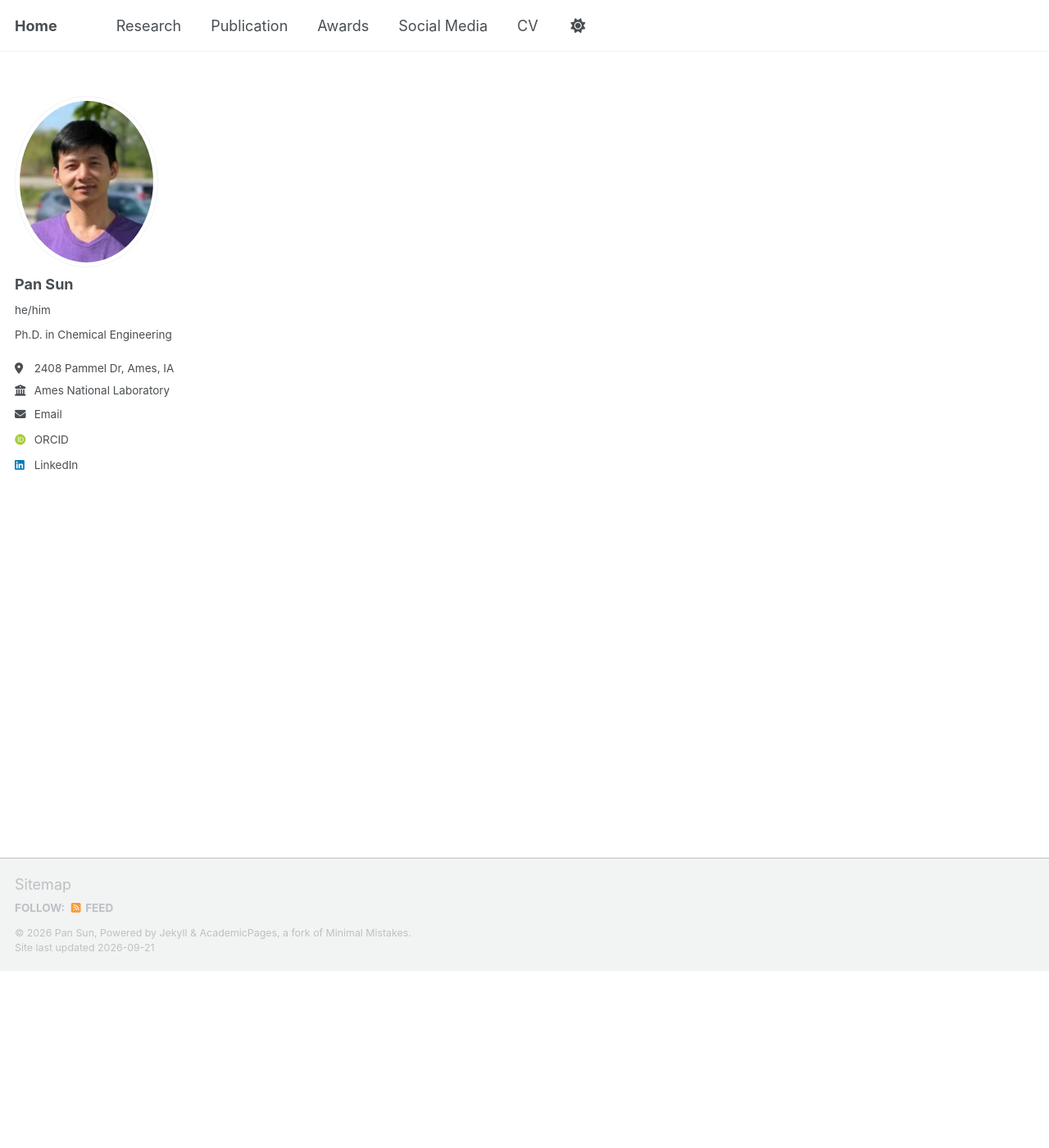
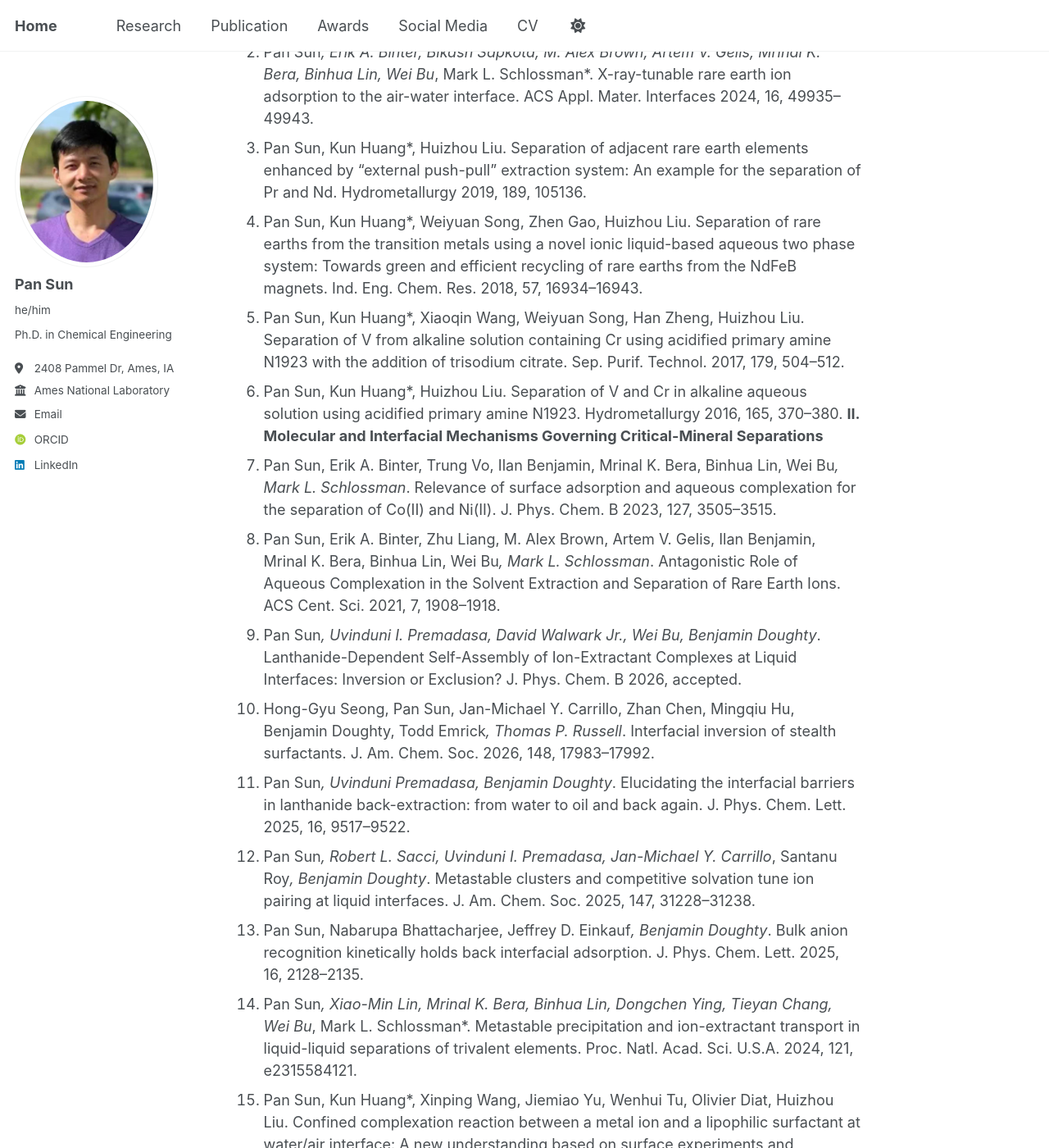
Before and after one commit to qxc2/pans, a Jekyll site: the page built from _research/research.md, in a window 1280 px wide and 1400 px high, scrolled down 216 px. Shown: the whole window at 82% size. Built offline with Jekyll 4.4.1, drawn with Linux system fonts in a browser that asks for light colours; some web fonts are replaced; a script that is not in the unit is left out; some of the changed text lies outside the part shown.

Commit message:
Update research.md with new representative works
Added representative works on critical minerals recovery and molecular mechanisms governing separations.

```diff
--- a/_research/research.md
+++ b/_research/research.md
@@ -4,3 +4,23 @@ permalink: /research/
 ---
 
 **Representive works**
+**I. Critical Minerals Recovery, Separation, and Circularity**
+40. Pan Sun*, Dapeng Jing, Daniel B. Durham, Bikash Sapkota, Yanna Chen, Jared L. Anderson*. Ion-specific precipitation of extractants enables rare earth separation and wastewater remediation from solvent extraction of critical elements. Environ. Sci. Technol. 2026, 60, 6239–6248.
+37. Pan Sun*, Erik A. Binter, Bikash Sapkota, M. Alex Brown, Artem V. Gelis, Mrinal K. Bera, Binhua Lin, Wei Bu*, Mark L. Schlossman*. X-ray-tunable rare earth ion adsorption to the air-water interface. ACS Appl. Mater. Interfaces 2024, 16, 49935–49943.
+31. Pan Sun, Kun Huang*, Huizhou Liu. Separation of adjacent rare earth elements enhanced by “external push-pull” extraction system: An example for the separation of Pr and Nd. Hydrometallurgy 2019, 189, 105136.
+29. Pan Sun, Kun Huang*, Weiyuan Song, Zhen Gao, Huizhou Liu. Separation of rare earths from the transition metals using a novel ionic liquid-based aqueous two phase system: Towards green and efficient recycling of rare earths from the NdFeB magnets. Ind. Eng. Chem. Res. 2018, 57, 16934–16943.
+27. Pan Sun, Kun Huang*, Xiaoqin Wang, Weiyuan Song, Han Zheng, Huizhou Liu. Separation of V from alkaline solution containing Cr using acidified primary amine N1923 with the addition of trisodium citrate. Sep. Purif. Technol. 2017, 179, 504–512.
+26. Pan Sun, Kun Huang*, Huizhou Liu. Separation of V and Cr in alkaline aqueous solution using acidified primary amine N1923. Hydrometallurgy 2016, 165, 370–380.
+**II. Molecular and Interfacial Mechanisms Governing Critical-Mineral Separations**
+36. Pan Sun, Erik A. Binter, Trung Vo, Ilan Benjamin, Mrinal K. Bera, Binhua Lin, Wei Bu*, Mark L. Schlossman*. Relevance of surface adsorption and aqueous complexation for the separation of Co(II) and Ni(II). J. Phys. Chem. B 2023, 127, 3505–3515.
+35. Pan Sun, Erik A. Binter, Zhu Liang, M. Alex Brown, Artem V. Gelis, Ilan Benjamin, Mrinal K. Bera, Binhua Lin, Wei Bu*, Mark L. Schlossman*. Antagonistic Role of Aqueous Complexation in the Solvent Extraction and Separation of Rare Earth Ions. ACS Cent. Sci. 2021, 7, 1908–1918.
+24. Pan Sun*, Uvinduni I. Premadasa, David Walwark Jr., Wei Bu, Benjamin Doughty*. Lanthanide-Dependent Self-Assembly of Ion-Extractant Complexes at Liquid Interfaces: Inversion or Exclusion? J. Phys. Chem. B 2026, accepted.
+23. Hong-Gyu Seong, Pan Sun, Jan-Michael Y. Carrillo, Zhan Chen, Mingqiu Hu, Benjamin Doughty, Todd Emrick*, Thomas P. Russell*. Interfacial inversion of stealth surfactants. J. Am. Chem. Soc. 2026, 148, 17983–17992.
+22. Pan Sun*, Uvinduni Premadasa, Benjamin Doughty*. Elucidating the interfacial barriers in lanthanide back-extraction: from water to oil and back again. J. Phys. Chem. Lett. 2025, 16, 9517–9522.
+21. Pan Sun*, Robert L. Sacci, Uvinduni I. Premadasa, Jan-Michael Y. Carrillo*, Santanu Roy*, Benjamin Doughty*. Metastable clusters and competitive solvation tune ion pairing at liquid interfaces. J. Am. Chem. Soc. 2025, 147, 31228–31238.
+20. Pan Sun, Nabarupa Bhattacharjee, Jeffrey D. Einkauf*, Benjamin Doughty*. Bulk anion recognition kinetically holds back interfacial adsorption. J. Phys. Chem. Lett. 2025, 16, 2128–2135.
+19. Pan Sun*, Xiao-Min Lin, Mrinal K. Bera, Binhua Lin, Dongchen Ying, Tieyan Chang, Wei Bu*, Mark L. Schlossman*. Metastable precipitation and ion-extractant transport in liquid-liquid separations of trivalent elements. Proc. Natl. Acad. Sci. U.S.A. 2024, 121, e2315584121.
+18. Pan Sun, Kun Huang*, Xinping Wang, Jiemiao Yu, Wenhui Tu, Olivier Diat, Huizhou Liu. Confined complexation reaction between a metal ion and a lipophilic surfactant at water/air interface: A new understanding based on surface experiments and molecular dynamic simulations. Langmuir 2019, 35, 4548–4556.
+17. Pan Sun, Kun Huang*, Huizhou Liu. In situ study of the competitive adsorption of ions at an organic-aqueous two-phase interface: the essential role of the Hofmeister effect. Soft Matter 2019, 15, 4346–4350.
+16. Pan Sun, Kun Huang*, Huizhou Liu. Specific salt effect on the interaction between rare earth ions and TOPO molecules at organic-aqueous two phase interface: Experiments and molecular dynamics simulations. Langmuir 2018, 34, 11374–11383.
+15. Pan Sun, Kun Huang*, Huizhou Liu. Competitive adsorption of ions at the oil–water interface: A possible mechanism underlying the separation selectivity for liquid–liquid solvent extraction. Langmuir 2018, 34, 13155–13161.
```
